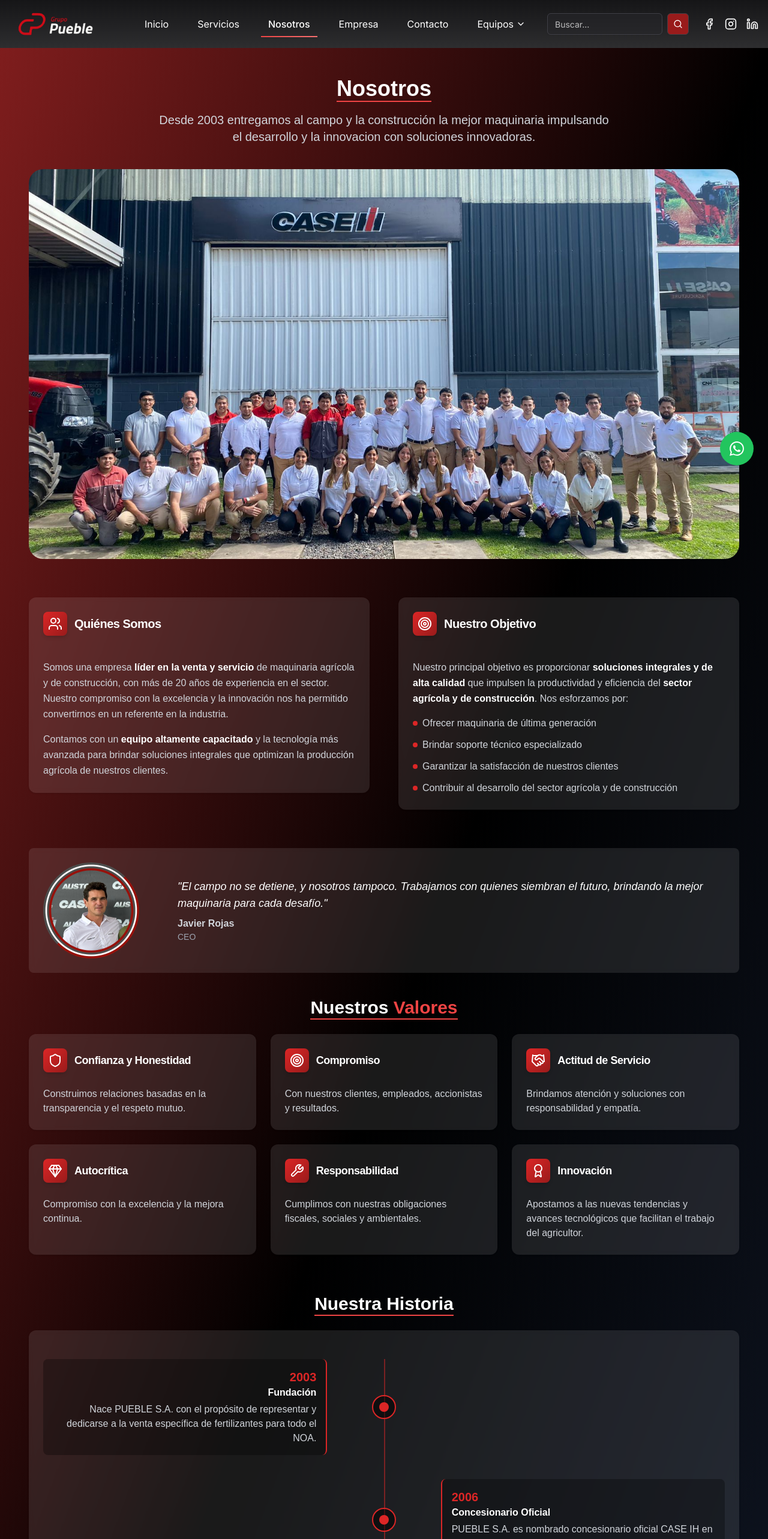
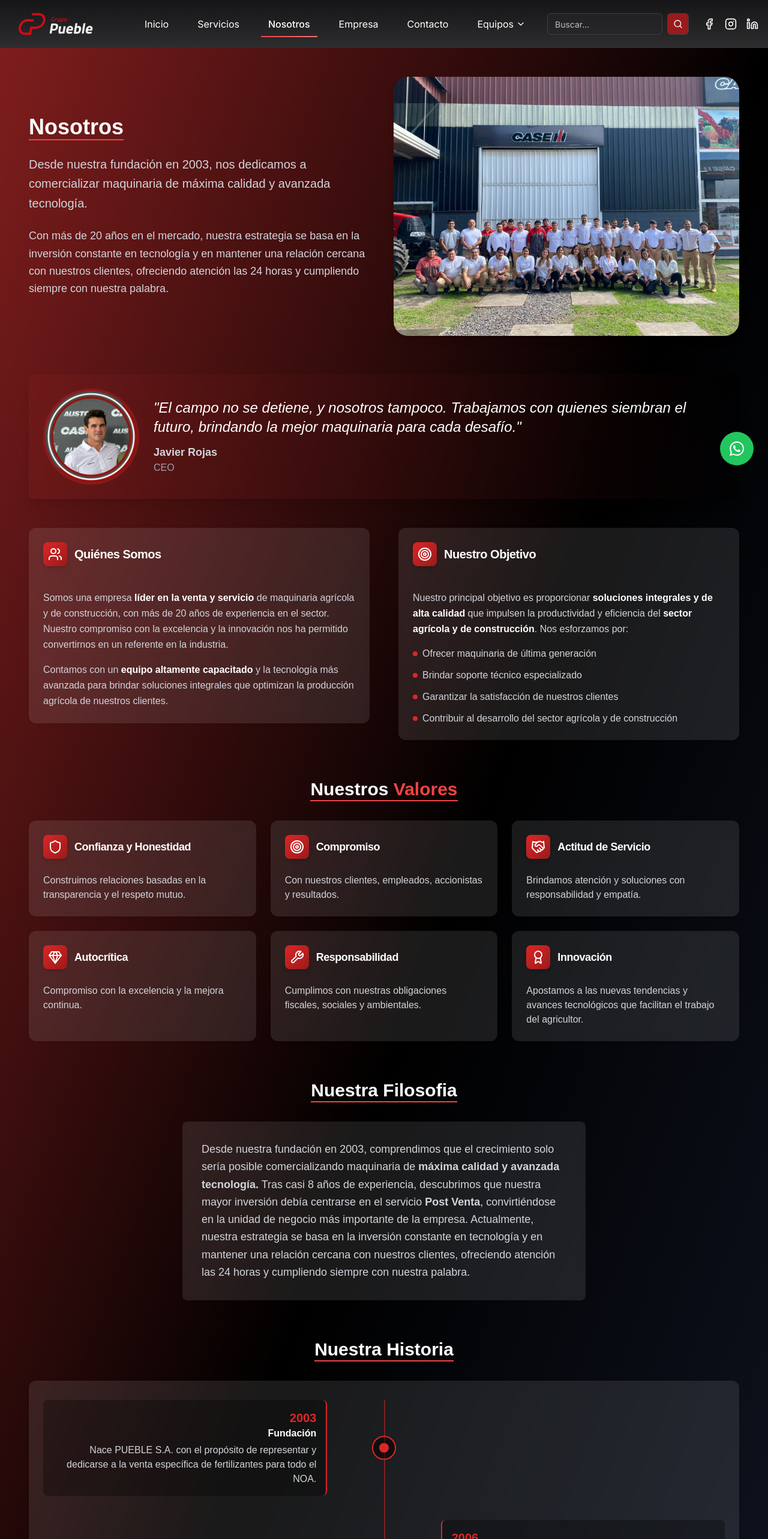
Before and after one commit to Pietro923/Landing-Page-Pueble, a Next.js app: page /nosotros in a window 1280 px wide. Shown: the top 2566 px of the page at 60% size. Built offline with nearby package versions, Linux system fonts and the light colour scheme.

Commit message:
'Nosotros' mejorado

```diff
--- a/src/app/contacto/page.tsx
+++ b/src/app/contacto/page.tsx
@@ -35,7 +35,7 @@
     {
       icon: Building2,
       title: "Oficina Central",
-      info: "Ruta 9 Km 1301, San Miguel de Tucumán 4000",
+      info: "Ruta 9 - Km 1301, San Miguel de Tucumán 4000",
       info2: "Lunes a Viernes: 8:00 - 18:00",
     },
     {
--- a/src/app/nosotros/page.tsx
+++ b/src/app/nosotros/page.tsx
@@ -12,7 +12,6 @@
   Shield,
   Handshake
 } from 'lucide-react'
-
 export default function About() {
   const milestones = [
     { year: 2003, title: 'Fundación', description: 'Nace PUEBLE S.A. con el propósito de representar y dedicarse a la venta específica de fertilizantes para todo el NOA.' },
@@ -30,26 +29,56 @@
     { icon: Wrench, title: 'Responsabilidad', description: 'Cumplimos con nuestras obligaciones fiscales, sociales y ambientales.' },
     { icon: Award, title: 'Innovación', description: 'Apostamos a las nuevas tendencias y avances tecnológicos que facilitan el trabajo del agricultor.' },
   ];
-
   return (
     <section className="min-h-screen bg-gradient-to-br from-red-900 via-black to-gray-900 py-12 px-4 sm:px-6 lg:px-8">
       <div className="container mx-auto px-4">
+        {/* Hero Section con Imagen y Texto lado a lado */}
         <motion.div
           initial={{ opacity: 0, y: -20 }}
           animate={{ opacity: 1, y: 0 }}
           transition={{ duration: 0.6 }}
-          className="text-center mb-16"
+          className="flex flex-col lg:flex-row items-center gap-8 mb-16"
         >
-          <h2 className="text-4xl font-bold mb-4 text-white border-b-2 border-red-500 inline-block">Nosotros</h2>
-          <p className="text-xl text-gray-300 max-w-3xl mx-auto">
-           Desde 2003 entregamos al campo y la construcción la mejor maquinaria impulsando el desarrollo y la innovacion con soluciones innovadoras.
-          </p>
-          <img
-            src="/imagenes/empresa/Equipo Pueble SA.jpeg"
-            alt="nosotros"
-            className="rounded-3xl mb-10 mt-10 w-full max-w-[1500px] h-auto max-h-[650px] object-cover mx-auto"
-          />
+          {/* Contenido de texto */}
+          <div className="lg:w-1/2 text-left">
+            <h1 className="text-4xl font-bold mb-6 text-white border-b-2 border-red-500 inline-block">Nosotros</h1>
+            <p className="text-xl text-gray-300 leading-relaxed mb-6">
+              Desde nuestra fundación en 2003, nos dedicamos a comercializar maquinaria de máxima calidad y avanzada tecnología.
+            </p>
+            <p className="text-lg text-gray-300 leading-relaxed">
+              Con más de 20 años en el mercado, nuestra estrategia se basa en la inversión constante en tecnología y en mantener una relación cercana con nuestros clientes, ofreciendo atención las 24 horas y cumpliendo siempre con nuestra palabra.
+            </p>
+          </div>
+
+          {/* Imagen */}
+          <div className="lg:w-1/2">
+            <img
+              src="/imagenes/empresa/Equipo Pueble SA.jpeg"
+              alt="Equipo Pueble SA"
+              className="rounded-3xl w-full h-auto object-cover shadow-lg"
+            />
+          </div>
         </motion.div>
+
+        {/* Cita del CEO */}
+        <div className="bg-gradient-to-r from-red-900/40 to-black/40 backdrop-blur-sm mt-6 mb-12 p-6 rounded-lg shadow-lg">
+          <div className="flex flex-col md:flex-row items-center gap-6 text-center md:text-left">
+            {/* Imagen */}
+            <img
+              src="/imagenes/bedey.png"
+              className="w-32 h-32 md:w-40 md:h-40 rounded-full object-cover border-4 border-red-600/30"
+              alt="Javier Rojas"
+            />
+            {/* Texto */}
+            <div>
+              <p className="text-white text-xl md:text-2xl italic font-light">
+                "El campo no se detiene, y nosotros tampoco. Trabajamos con quienes siembran el futuro, brindando la mejor maquinaria para cada desafío."
+              </p>
+              <p className="text-gray-300 font-semibold mt-3 text-lg">Javier Rojas</p>
+              <p className="text-gray-400">CEO</p>
+            </div>
+          </div>
+        </div>
 
         <div className="grid grid-cols-1 lg:grid-cols-2 gap-12 mb-16">
           <motion.div
@@ -82,7 +111,6 @@
               </CardContent>
             </Card>
           </motion.div>
-
           <motion.div
             initial={{ opacity: 0, x: 20 }}
             whileInView={{ opacity: 1, x: 0 }}
@@ -121,27 +149,9 @@
             </Card>
           </motion.div>
         </div>
-        <div className="bg-white/10 backdrop-blur-sm mt-10 mb-10 p-4 md:p-6 rounded-lg">
-          <div className="flex flex-col md:flex-row items-center gap-4 text-center md:text-left">
-            {/* Imagen */}
-            <img
-              src="/imagenes/bedey.png"
-              className="w-32 h-32 md:w-40 md:h-40 rounded-full object-cover md:mr-12 mb-4 md:mb-0"
-              alt="Javier Nebbia"
-            />
-            {/* Texto */}
-            <div>
-              <p className="text-white text-base md:text-lg italic">
-                "El campo no se detiene, y nosotros tampoco. Trabajamos con quienes siembran el futuro, brindando la mejor maquinaria para cada desafío."
-              </p>
-              <p className="text-gray-300 font-semibold mt-2">Javier Rojas</p>
-              <p className="text-gray-400 text-sm">CEO</p>
-            </div>
-          </div>
-        </div>
 
         {/* Valores */}
-        <h2 className="text-3xl font-bold text-white mb-6 border-b-2 border-red-500 w-fit mx-auto">
+        <h2 className="text-3xl font-bold text-white mb-8 border-b-2 border-red-500 w-fit mx-auto">
           Nuestros <span className="text-red-500 ">Valores</span>
         </h2>
         <motion.div
@@ -171,11 +181,26 @@
           })}
         </motion.div>
 
-        <h2 className="text-3xl font-bold text-white mb-6 border-b-2 border-red-500 w-fit mx-auto">
+        {/* Nuestra Filosofía - Párrafo completo */}
+        <h2 className="text-3xl font-bold text-white mb-8 border-b-2 border-red-500 w-fit mx-auto">
+          Nuestra Filosofia
+        </h2>
+        <motion.div
+          initial={{ opacity: 0, y: 20 }}
+          whileInView={{ opacity: 1, y: 0 }}
+          transition={{ duration: 0.6 }}
+          viewport={{ once: true }}
+          className="mb-16 rounded-lg p-8 bg-white/10 backdrop-blur-sm border-0 hover:bg-white/15 transition-colors duration-300 text-white max-w-2xl mx-auto"
+        >
+          <p className="text-lg text-gray-300 leading-relaxed">
+            Desde nuestra fundación en 2003, comprendimos que el crecimiento solo sería posible comercializando maquinaria de <span className="font-bold">máxima calidad y avanzada tecnología.</span> Tras casi 8 años de experiencia, descubrimos que nuestra mayor inversión debía centrarse en el servicio <span className="font-bold">Post Venta</span>, convirtiéndose en la unidad de negocio más importante de la empresa. Actualmente, nuestra estrategia se basa en la inversión constante en tecnología y en mantener una relación cercana con nuestros clientes, ofreciendo atención las 24 horas y cumpliendo siempre con nuestra palabra.
+          </p>
+        </motion.div>
+
+        {/* Nuestra Historia */}
+        <h2 className="text-3xl font-bold text-white mb-8 border-b-2 border-red-500 w-fit mx-auto">
           Nuestra Historia
         </h2>
-
-        {/* Timeline */}
         <motion.div
           initial={{ opacity: 0, y: 20 }}
           whileInView={{ opacity: 1, y: 0 }}
@@ -186,10 +211,7 @@
           {/* Timeline Alternado (Zigzag) con mejoras responsive */}
           <div className="mb-16">
             <Card className="bg-white/10 backdrop-blur-sm border-0 text-white">
-              <CardHeader>
-
-              </CardHeader>
-              <CardContent>
+              <CardContent className="py-8">
                 <div className="relative">
                   {/* Línea central - visible solo en desktop */}
                   <div className="absolute left-1/2 top-0 h-full w-0.5 bg-red-600/50 hidden md:block" />
--- a/src/components/home/Contacto.tsx
+++ b/src/components/home/Contacto.tsx
@@ -183,7 +183,7 @@
                 <CardTitle className="text-2xl text-white">Ubicación</CardTitle>
               </CardHeader>
               <CardContent>
-                <p className="text-gray-200 text-center">Cambiar, San Miguel de Tucumán</p>
+                <p className="text-gray-200 text-center">Ruta 9 - Km 1301, San Miguel de Tucumán</p>
               </CardContent>
             </Card>
             <Card className="bg-white/10 backdrop-blur-sm border-0 shadow-lg">
--- a/src/components/layout/Footer.tsx
+++ b/src/components/layout/Footer.tsx
@@ -56,7 +56,7 @@
             <ul className="space-y-3">
               <li className="flex gap-3 text-gray-300">
                 <Building2 className="w-5 h-5 flex-shrink-0" />
-                <span>Ruta 9 Km 1301, San Miguel de Tucumán 4000, San Miguel de Tucumán</span>
+                <span>Ruta 9 - Km 1301, San Miguel de Tucumán 4000, San Miguel de Tucumán</span>
               </li>
               <li className="flex gap-3 text-gray-300">
                 <Phone className="w-5 h-5 flex-shrink-0" />
```
Also changed, not shown: src/components/home/Hero.tsx (+5 -5 lines).
